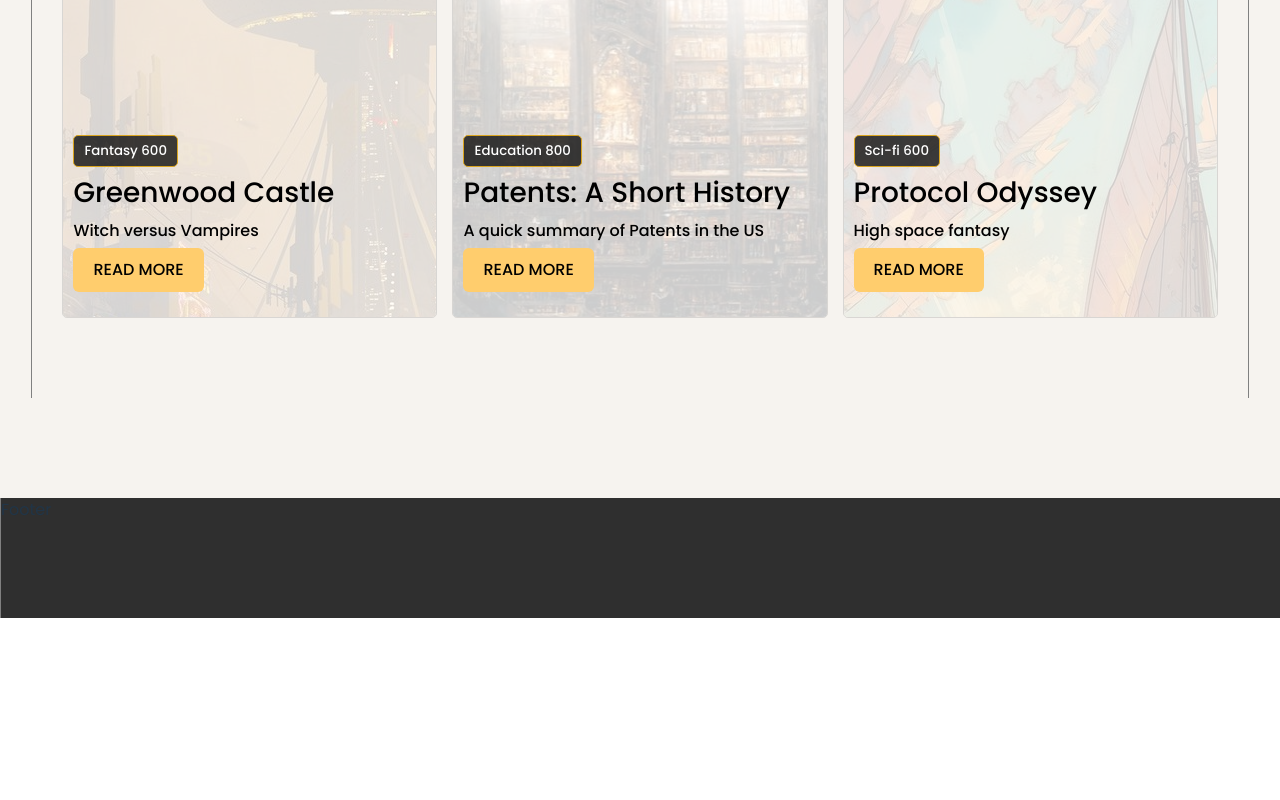
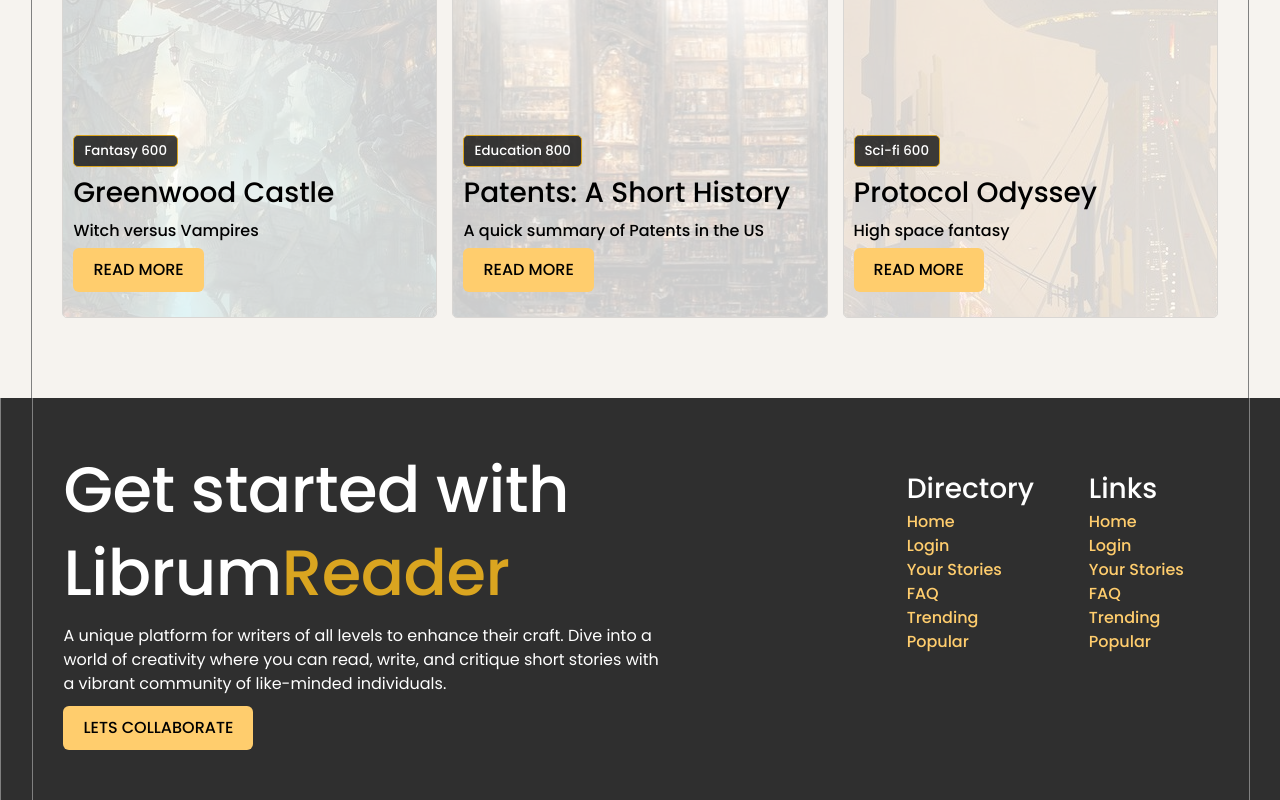
Before and after one commit to moedeera/librum-reader, a React (Vite) app: page / in a window 1280 px wide. Shown: the part 1250-2050 px from the top of the page. Before the commit the page ends 1868 px from the top, so only its background shows below. Built offline with nearby package versions, Linux system fonts and the light colour scheme.

Commit message:
footer 90% completed

```diff
--- a/src/Components/Block1/Block1.css
+++ b/src/Components/Block1/Block1.css
@@ -8,7 +8,6 @@
   align-items: center;
   padding-bottom: 40px;
   gap: 15px;
-  margin-bottom: 100px;
 
   overflow: hidden;
 }
--- a/src/Components/Footer/Footer.css
+++ b/src/Components/Footer/Footer.css
@@ -3,11 +3,65 @@
   background-color: rgb(47, 47, 47);
   width: 100%;
   padding-top: 0;
+  color: white;
 }
-
+.footer-container {
+  width: 95%;
+  margin: 0 auto;
+  border-right: 1px solid grey;
+  border-left: 1px solid grey;
+}
 .footer {
   background-color: rgb(47, 47, 47);
   position: static;
   bottom: 0;
   z-index: 3;
 }
+
+.footer-upper {
+  width: 95%;
+  margin: 0 auto;
+  display: flex;
+  flex-direction: column;
+  justify-content: space-between;
+
+  padding: 5px;
+  padding: 50px 10px;
+}
+.footer-about {
+  width: 100%;
+  max-width: 600px;
+  display: flex;
+  flex-direction: column;
+  gap: 10px;
+}
+.footer-links {
+  display: flex;
+  flex-direction: column;
+  padding: 20px 0px;
+
+  gap: 20px;
+  justify-content: space-evenly;
+}
+.link-set {
+  display: flex;
+  flex-direction: column;
+}
+
+.link-set a,
+.link-set a:visited {
+  color: var(--primary-button);
+}
+
+@media only screen and (min-width: 600px) {
+  .footer-upper {
+    flex-direction: row;
+  }
+}
+
+@media only screen and (min-width: 1100px) {
+  .footer-links {
+    flex-direction: row;
+    width: 30%;
+  }
+}
--- a/src/Components/Footer/Footer.jsx
+++ b/src/Components/Footer/Footer.jsx
@@ -1,5 +1,52 @@
+import { Link } from "react-router-dom";
 import "./Footer.css";
+import { useContext } from "react";
+import { SiteContext } from "../../Context/Context";
 
 export const Footer = () => {
-  return <div className="container footer">Footer</div>;
+  const { menuItemsLG } = useContext(SiteContext);
+  return (
+    <div className="container footer">
+      <div className="footer-container">
+        <div className="footer-upper">
+          <div className="footer-about">
+            {" "}
+            <h1>
+              Get started with Librum<span className="header-span">Reader</span>
+            </h1>
+            <p>
+              A unique platform for writers of all levels to enhance their
+              craft. Dive into a world of creativity where you can read, write,
+              and critique short stories with a vibrant community of like-minded
+              individuals.
+            </p>
+            <Link to={"/"} className="btn btn-primary">
+              {" "}
+              Lets Collaborate
+            </Link>
+          </div>
+          <div className="footer-links">
+            <div className="link-set">
+              {" "}
+              <h4>Directory</h4>
+              {menuItemsLG.map((item) => (
+                <Link key={item.id} to={item.link}>
+                  {item.name}
+                </Link>
+              ))}
+            </div>
+            <div className="link-set">
+              <h4>Links</h4>
+              {menuItemsLG.map((item) => (
+                <Link key={item.id} to={item.link}>
+                  {item.name}
+                </Link>
+              ))}
+            </div>
+          </div>
+        </div>
+        <div className="footer-lower"></div>
+      </div>
+    </div>
+  );
 };
--- a/src/Components/Landing/Landing.css
+++ b/src/Components/Landing/Landing.css
@@ -66,7 +66,6 @@
 .landing-header-main {
   margin: 0 auto;
   text-align: center;
-
   width: 95%;
   max-width: 1400px;
 }
--- a/src/assets/images/images.js
+++ b/src/assets/images/images.js
@@ -1,6 +1,6 @@
-import librum1 from "./librum-r-1.jpg";
+import librum1 from "./fantasy.jpg";
 import librum2 from "./librum-r-3.jpg";
-import librum3 from "./librum-r-2.jpg";
+import librum3 from "./librum-r-1.jpg";
 
 const images = [librum1, librum2, librum3];
 const imagesSorted = [
```
Also changed, not shown: src/assets/images/fantasy.jpg (added).
